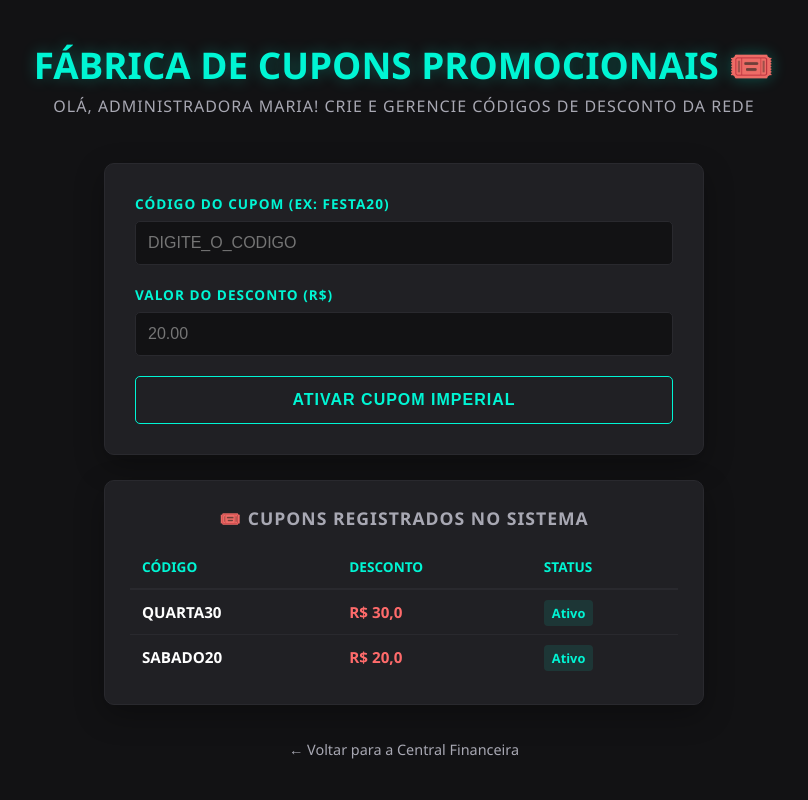
After one commit to Conceicao-creator/barbershop-premium, a Django app: page /fabrica-cupons/ in a window 1280 px wide. The commit adds this page. Shown: the whole page, without its empty margins (236-1044 px from the left). Run offline with Django 5.2, Linux system fonts and the light colour scheme; data comes from the database, SQL or seed files in the repository; both versions use the stored data as it was after the commit.

Commit message:
Feature - Fábrica de Cupons e Gráfico Semanal Dinâmico 100% integrados e limpos 🎟️📊👑

```diff
--- a/barbershop_server/urls.py
+++ b/barbershop_server/urls.py
@@ -3,27 +3,39 @@ from django.urls import path
 from django.shortcuts import render, redirect, get_object_or_404
 from django.contrib.auth.models import User
 from django.contrib.auth import authenticate, login as auth_login
-from barbershop_server.models import Agendamento, PerfilCliente
-from django.contrib.admin.exceptions import AlreadyRegistered
+from barbershop_server.models import Agendamento, PerfilCliente, CupomDesconto
 from django.core.mail import send_mail
 from datetime import datetime
 
+
 class AgendamentoAdmin(admin.ModelAdmin):
-    list_display = ('id', 'cliente', 'servico', 'barbeiro', 'data', 'horario', 'valor_bruto', 'desconto_aplicado', 'meio_pagamento', 'pago')
+    list_display = ('id', 'cliente', 'servico', 'barbeiro', 'data', 'horario', 'valor_bruto', 'desconto_aplicado',
+                    'meio_pagamento', 'pago')
     list_filter = ('barbeiro', 'pago', 'meio_pagamento')
     search_fields = ('cliente__username', 'servico')
+
 
 class PerfilClienteAdmin(admin.ModelAdmin):
     list_display = ('id', 'user', 'saldo_cashback')
 
-try:
+
+class CupomDescontoAdmin(admin.ModelAdmin):
+    list_display = ('id', 'codigo', 'valor_desconto', 'ativo')
+
+
+if not admin.site.is_registered(Agendamento):
     admin.site.register(Agendamento, AgendamentoAdmin)
+
+if not admin.site.is_registered(PerfilCliente):
     admin.site.register(PerfilCliente, PerfilClienteAdmin)
-except AlreadyRegistered:
-    pass
+
+if not admin.site.is_registered(CupomDesconto):
+    admin.site.register(CupomDesconto, CupomDescontoAdmin)
+
 
 def pagina_inicial(request):
     return render(request, 'home.html')
+
 
 def pagina_login(request):
     if request.method == 'POST':
@@ -43,6 +55,7 @@ def pagina_login(request):
             return render(request, 'login.html', {'erro': 'Usuário ou senha incorretos. Tente novamente, Soberana!'})
     return render(request, 'login.html')
 
+
 def pagina_cadastro(request):
     if request.method == 'POST':
         usuario = request.POST.get('username').lower().strip()
@@ -51,18 +64,23 @@ def pagina_cadastro(request):
         email_cliente = request.POST.get('email')
         senha_cliente = request.POST.get('password')
         if User.objects.filter(username=usuario).exists():
-            return render(request, 'cadastro.html', {'msg_alerta': 'Este nome de usuário já está sendo usado. Tente outro!'})
-        novo_cliente = User.objects.create_user(username=usuario, email=email_cliente, password=senha_cliente, first_name=nome, last_name=whats)
+            return render(request, 'cadastro.html',
+                          {'msg_alerta': 'Este nome de usuário já está sendo usado. Tente outro!'})
+        novo_cliente = User.objects.create_user(username=usuario, email=email_cliente, password=senha_cliente,
+                                                first_name=nome, last_name=whats)
         novo_cliente.save()
         PerfilCliente.objects.create(user=novo_cliente)
         return render(request, 'login.html', {'erro': 'Cadastro realizado com maestria! Faça o seu primeiro acesso.'})
     return render(request, 'cadastro.html')
 
+
 def pagina_servicos(request):
     return render(request, 'servicos.html')
 
+
 def pagina_agendamento(request):
     return render(request, 'agendamento.html')
+
 
 def pagina_checkout(request):
     servico_real = request.POST.get('servico') or request.GET.get('servico', 'Combo Imperial Premium 👑')
@@ -97,7 +115,9 @@ def pagina_checkout(request):
             if usou_credito:
                 meio_escolhido = 'Saldo'
             novo_agendamento = Agendamento.objects.create(
-                cliente=request.user, servico=servico_real, barbeiro="lucas.barber", data=data_real, horario=horario_real, pago=True, valor_bruto=preco_numero, desconto_aplicado=desconto_total, meio_pagamento=meio_escolhido
+                cliente=request.user, servico=servico_real, barbeiro="lucas.barber", data=data_real,
+                horario=horario_real, pago=True, valor_bruto=preco_numero, desconto_aplicado=desconto_total,
+                meio_pagamento=meio_escolhido
             )
             novo_agendamento.save()
             bonus_novo = preco_numero * 0.10
@@ -107,12 +127,15 @@ def pagina_checkout(request):
             nome_do_cliente = request.user.first_name if request.user.first_name else request.user.username
             assunto = f"Confirmação Imperiosa - Seu lugar no trono está reservado! 🎉"
             corpo_mensagem = f"Olá, {nome_do_cliente}!\n\nSeu agendamento foi confirmado!\n\nLink do PIX: https://tinyurl.com\n\nAtenciosamente,\nBarberShop Imperial 👑"
-            send_mail(assunto, corpo_mensagem, 'atendimento@barbershopimperial.com.br', [email_do_cliente], fail_silently=True)
+            send_mail(assunto, corpo_mensagem, 'atendimento@barbershopimperial.com.br', [email_do_cliente],
+                      fail_silently=True)
             return redirect('pagina_sucesso')
     return render(request, 'checkout.html', contexto)
 
+
 def pagina_sucesso(request):
     return render(request, 'sucesso.html')
+
 
 def pagina_barbeiro(request):
     if request.user.is_authenticated:
@@ -132,6 +155,7 @@ def pagina_barbeiro(request):
     }
     return render(request, 'painel_barbeiro.html', contexto_barbeiro)
 
+
 def central_financeira(request):
     todos_agendamentos = Agendamento.objects.all()
     total_cortes = todos_agendamentos.count()
@@ -140,19 +164,32 @@ def central_financeira(request):
     lucro_liquido = faturamento_bruto - total_descontos
     ticket_calculado = 85.00 if total_cortes == 0 else lucro_liquido / total_cortes
     total_pix = sum((c.valor_bruto - c.desconto_aplicado) for c in todos_agendamentos if c.meio_pagamento == 'PIX')
-    total_cartao = sum((c.valor_bruto - c.desconto_aplicado) for c in todos_agendamentos if c.meio_pagamento == 'Cartão')
-    total_especie = sum((c.valor_bruto - c.desconto_aplicado) for c in todos_agendamentos if c.meio_pagamento == 'Dinheiro')
+    total_cartao = sum(
+        (c.valor_bruto - c.desconto_aplicado) for c in todos_agendamentos if c.meio_pagamento in ['Cartão', 'Cartao'])
+    total_especie = sum((c.valor_bruto - c.desconto_aplicado) for c in todos_agendamentos if
+                        c.meio_pagamento in ['Dinheiro', 'Espécie', 'Especie'])
     total_saldo = sum((c.valor_bruto - c.desconto_aplicado) for c in todos_agendamentos if c.meio_pagamento == 'Saldo')
+
     contagem_dias = {"Seg": 0, "Ter": 0, "Qua": 0, "Qui": 0, "Sex": 0, "Sáb": 0, "Dom": 0}
     mapa_dias = {0: "Seg", 1: "Ter", 2: "Qua", 3: "Qui", 4: "Sex", 5: "Sáb", 6: "Dom"}
+
     for corte in todos_agendamentos:
-        try:
-            data_objeto = datetime.strptime(corte.data, "%d/%m/%Y")
+        data_objeto = None
+        for formato in ["%d/%m/%Y", "%Y-%m-%d", "%d-%m-%Y", "%m/%d/%Y"]:
+            try:
+                data_objeto = datetime.strptime(corte.data.strip(), formato)
+                break
+            except ValueError:
+                pass
+        if data_objeto:
             numero_dia = data_objeto.weekday()
             sigla_dia = mapa_dias[numero_dia]
             contagem_dias[sigla_dia] += 1
-        except ValueError:
-            pass
+
+    # 📊 CÁLCULO INVISÍVEL DAS PORCENTAGENS DIRETO NO PYTHON:
+    maior_volume = max(contagem_dias.values()) if max(contagem_dias.values()) > 0 else 1
+    larguras = {dia: (qtd / maior_volume) * 100 for dia, qtd in contagem_dias.items()}
+
     contexto_financeiro = {
         'total_faturado': f"{faturamento_bruto:,.2f}".replace('.', ','),
         'total_descontos': f"{total_descontos:,.2f}".replace('.', ','),
@@ -165,16 +202,20 @@ def central_financeira(request):
         'total_saldo': f"{total_saldo:,.2f}".replace('.', ','),
         'seg': contagem_dias["Seg"], 'ter': contagem_dias["Ter"], 'qua': contagem_dias["Qua"],
         'qui': contagem_dias["Qui"], 'sex': contagem_dias["Sex"], 'sáb': contagem_dias["Sáb"],
-        'dom': contagem_dias["Dom"]
+        'dom': contagem_dias["Dom"],
+        'w_seg': larguras["Seg"], 'w_ter': larguras["Ter"], 'w_qua': larguras["Qua"],
+        'w_qui': larguras["Qui"], 'w_sex': larguras["Sex"], 'w_sab': larguras["Sáb"],
+        'w_dom': larguras["Dom"]
     }
     return render(request, 'faturamento.html', contexto_financeiro)
+
 
 def cadastrar_barbeiro(request):
     contexto = {'msg_alerta': '', 'msg_sucesso': ''}
     if request.method == 'POST':
-        usuario = request.POST.get('username').lower().strip()
-        nome_completo = request.POST.get('first_name')
-        senha = request.POST.get('password')
+        usuario = request.POST.get('username', '').lower().strip()
+        nome_completo = request.POST.get('first_name', '')
+        senha = request.POST.get('password', '')
         if User.objects.filter(username=usuario).exists():
             contexto['msg_alerta'] = 'Este login já pertence a um profissional da rede!'
         else:
@@ -185,17 +226,49 @@ def cadastrar_barbeiro(request):
             contexto['msg_sucesso'] = f'✓ Profissional {nome_completo} credenciado com sucesso no sistema!'
     return render(request, 'cadastro_barbeiro.html', contexto)
 
+def cadastrar_cupom(request):
+    contexto = {
+        'msg_alerta': '',
+        'msg_sucesso': '',
+        'lista_cupons': CupomDesconto.objects.all().order_by('-id')
+    }
+    if request.method == 'POST':
+        codigo_digitado = request.POST.get('codigo', '').upper().strip()
+        valor_digitado_str = request.POST.get('valor_desconto', '0')
+        try:
+            valor_numero = float(valor_digitado_str)
+            if CupomDesconto.objects.filter(codigo=codigo_digitado).exists():
+                contexto['msg_alerta'] = 'Este código promocional já está ativo no sistema!'
+            else:
+                CupomDesconto.objects.create(codigo=codigo_digitado, valor_desconto=valor_numero, ativo=True)
+                contexto['msg_sucesso'] = f'✓ Cupom {codigo_digitado} com desconto de R$ {valor_numero:.2f} ativado com maestria!'
+                contexto['lista_cupons'] = CupomDesconto.objects.all().order_by('-id')
+        except ValueError:
+            contexto['msg_alerta'] = 'Formato de valor incorreto. Use números válidos!'
+    return render(request, 'cadastro_cupom.html', contexto)
+
+def disparar_whatsapp(_request, corte_id):
+    corte = get_object_or_404(Agendamento, pk=corte_id)
+    telefone_limpo = "".join(c for c in corte.cliente.last_name if c.isdigit())
+    if not telefone_limpo.startswith("55") and len(telefone_limpo) >= 10:
+        telefone_limpo = "55" + telefone_limpo
+    nome_cliente = corte.cliente.first_name if corte.cliente.first_name else corte.cliente.username
+    mensagem_texto = f"Olá, {nome_cliente}! 👑\n\nLembrete de agendamento de {corte.servico} para o dia {corte.data} às {corte.horario}! 🪒"
+    texto_codificado = mensagem_texto.replace('\n', '%0A').replace(' ', '%20').replace('!', '%21')
+    return redirect(f"https://wa.me{telefone_limpo}?text={texto_codificado}")
+
 urlpatterns = [
     path('admin/', admin.site.urls),
     path('', pagina_inicial, name='home'),
     path('login/', pagina_login, name='login'),
     path('cadastro/', pagina_cadastro, name='cadastro'),
     path('servicos/', pagina_servicos, name='servicos'),
-path('agendamento/', pagina_agendamento, name='agendamento'),
-path('checkout/', pagina_checkout, name='checkout'),
-path('painel-barbeiro/', pagina_barbeiro, name='painel_barbeiro'),
-path('reserva-confirmada/', pagina_sucesso, name='pagina_sucesso'),
-path('disparar-zap/int:corte_id/', get_object_or_404, name='enviar_lembrete'),
-path('central-lucros/', central_financeira, name='central_financeira'),
-path('cadastrar-barbeiro/', cadastrar_barbeiro, name='cadastrar_barbeiro'),
+    path('agendamento/', pagina_agendamento, name='agendamento'),
+    path('checkout/', pagina_checkout, name='checkout'),
+    path('painel-barbeiro/', pagina_barbeiro, name='painel_barbeiro'),
+    path('reserva-confirmada/', pagina_sucesso, name='pagina_sucesso'),
+    path('central-lucros/', central_financeira, name='central_financeira'),
+    path('cadastrar-barbeiro/', cadastrar_barbeiro, name='cadastrar_barbeiro'),
+    path('fabrica-cupons/', cadastrar_cupom, name='cadastrar_cupom'),
+    path('disparar-zap/<int:corte_id>/', disparar_whatsapp, name='enviar_lembrete'),
 ]
--- /dev/null
+++ b/templates/cadastro_cupom.html
@@ -0,0 +1,103 @@
+<!-- suppress HtmlUnknownTarget, HtmlUnknownAttribute, CssUnusedSymbol -->
+<!DOCTYPE html>
+<html lang="pt-br">
+<head>
+    <meta charset="UTF-8">
+    <meta name="viewport" content="width=device-width, initial-scale=1.0">
+    <title>BarberShop Premium | Fábrica de Cupons</title>
+    <style>
+        body { background-color: #121214; color: #FFFFFF; font-family: 'Segoe UI', sans-serif; display: flex; flex-direction: column; align-items: center; padding: 40px 20px; margin: 0; min-height: 100vh; box-sizing: border-box; }
+        .topo-painel { text-align: center; margin-bottom: 30px; }
+        .titulo-neon { font-size: 2.3rem; color: #00F5D4; font-weight: 800; text-transform: uppercase; text-shadow: 0 0 15px rgba(0, 245, 212, 0.3); margin: 0; }
+        .subtitulo { color: #A8A8B3; font-size: 1rem; margin-top: 5px; text-transform: uppercase; letter-spacing: 1px; }
+
+        .container-cupons { width: 100%; max-width: 600px; display: flex; flex-direction: column; gap: 25px; box-sizing: border-box; }
+
+        .caixa-formulario { background-color: #202024; border: 1px solid #29292e; border-radius: 10px; padding: 30px; box-shadow: 0 10px 30px rgba(0, 0, 0, 0.3); }
+
+        .grupo-input { display: flex; flex-direction: column; gap: 8px; margin-bottom: 20px; }
+        .grupo-input label { font-size: 0.85rem; color: #00F5D4; text-transform: uppercase; letter-spacing: 1px; font-weight: bold; }
+        .grupo-input input { background-color: #121214; border: 1px solid #29292e; border-radius: 5px; padding: 12px; color: #FFFFFF; font-size: 1rem; transition: border-color 0.3s; width: 100%; box-sizing: border-box; }
+        .grupo-input input:focus { border-color: #00F5D4; outline: none; }
+
+        .btn-neon { background-color: transparent; border: 1px solid #00F5D4; color: #00F5D4; padding: 14px; border-radius: 5px; font-size: 1rem; font-weight: bold; text-transform: uppercase; letter-spacing: 1px; cursor: pointer; transition: all 0.3s; width: 100%; }
+        .btn-neon:hover { background-color: #00F5D4; color: #121214; box-shadow: 0 0 15px rgba(0, 245, 212, 0.4); }
+
+        .alerta-erro { background-color: rgba(255, 107, 107, 0.1); border: 1px solid #FF6B6B; color: #FF6B6B; padding: 12px; border-radius: 5px; text-align: center; font-size: 0.9rem; margin-bottom: 20px; }
+        .alerta-sucesso { background-color: rgba(0, 245, 212, 0.1); border: 1px solid #00F5D4; color: #00F5D4; padding: 12px; border-radius: 5px; text-align: center; font-size: 0.9rem; margin-bottom: 20px; }
+
+        .tabela-container { background-color: #202024; border: 1px solid #29292e; border-radius: 10px; padding: 25px; box-shadow: 0 10px 30px rgba(0, 0, 0, 0.3); }
+        .titulo-tabela { font-size: 1.1rem; color: #A8A8B3; text-transform: uppercase; letter-spacing: 1px; margin-bottom: 15px; font-weight: bold; text-align: center; }
+
+        table { width: 100%; border-collapse: collapse; }
+        th { text-align: left; padding: 12px; color: #00F5D4; font-size: 0.85rem; text-transform: uppercase; border-bottom: 2px solid #29292e; }
+        td { padding: 12px; border-bottom: 1px solid #29292e; font-size: 0.95rem; }
+        tr:last-child td { border-bottom: none; }
+
+        .badge-ativo { background-color: rgba(0, 245, 212, 0.1); color: #00F5D4; padding: 4px 8px; border-radius: 4px; font-size: 0.8rem; font-weight: bold; }
+        .link-voltar { color: #A8A8B3; text-decoration: none; font-size: 0.9rem; align-self: center; margin-top: 10px; transition: color 0.3s; text-align: center; display: block; }
+        .link-voltar:hover { color: #00F5D4; }
+    </style>
+</head>
+<body>
+
+    <div class="topo-painel">
+        <h1 class="titulo-neon">Fábrica de Cupons Promocionais 🎟️</h1>
+        <p class="subtitulo">Olá, Administradora Maria! Crie e gerencie códigos de desconto da rede</p>
+    </div>
+
+    <div class="container-cupons">
+
+        {% if msg_alerta %}
+            <div class="alerta-erro">⚠️ {{ msg_alerta }}</div>
+        {% endif %}
+        {% if msg_sucesso %}
+            <div class="alerta-sucesso">✓ {{ msg_sucesso }}</div>
+        {% endif %}
+
+        <div class="caixa-formulario">
+            <form method="POST">
+                {% csrf_token %}
+                <div class="grupo-input">
+                    <label for="id_codigo">Código do Cupom (Ex: FESTA20)</label>
+                    <input type="text" id="id_codigo" name="codigo" placeholder="DIGITE_O_CODIGO" required autocomplete="off" style="text-transform: uppercase;">
+                </div>
+                <div class="grupo-input">
+                    <label for="id_valor">Valor do Desconto (R$)</label>
+                    <input type="number" id="id_valor" name="valor_desconto" step="0.01" placeholder="20.00" required>
+                </div>
+                <button type="submit" class="btn-neon">Ativar Cupom Imperial</button>
+            </form>
+        </div>
+
+        <div class="tabela-container">
+            <div class="titulo-tabela">🎟️ Cupons Registrados no Sistema</div>
+            <table>
+                <thead>
+                    <tr>
+                        <th>Código</th>
+                        <th>Desconto</th>
+                        <th>Status</th>
+                    </tr>
+                </thead>
+                <tbody>
+                    {% for cupom in lista_cupons %}
+                    <tr>
+                        <td style="font-weight: bold; color: #FFFFFF;">{{ cupom.codigo }}</td>
+                        <td style="color: #FF6B6B; font-weight: bold;">R$ {{ cupom.valor_desconto }}</td>
+                        <td><span class="badge-ativo">Ativo</span></td>
+                    </tr>
+                    {% empty %}
+                    <tr>
+                        <td colspan="3" style="text-align: center; color: #A8A8B3; font-style: italic; padding: 20px;">Nenhum cupom ativo no reino.</td>
+                    </tr>
+                    {% endfor %}
+                </tbody>
+            </table>
+        </div>
+
+        <a href="/central-lucros/" class="link-voltar">← Voltar para a Central Financeira</a>
+    </div>
+
+</body>
+</html>
--- a/templates/faturamento.html
+++ b/templates/faturamento.html
@@ -48,7 +48,11 @@
         <p class="subtitulo">Olá, Administradora Maria! Controle absoluto e faturamento por canais</p>
     </div>
     <div class="container-faturamento">
-        <a href="/cadastrar-barbeiro/" class="link-voltar" style="border: 1px solid #00F5D4; padding: 12px 24px; border-radius: 5px; color: #00F5D4; font-weight: bold; text-transform: uppercase; margin-bottom: 5px; letter-spacing: 1px; text-align: center; align-self: flex-start;">🪒 Credenciar Novo Barbeiro</a>
+                <div style="display: flex; gap: 15px; margin-bottom: 20px; width: 100%;">
+            <a href="/cadastrar-barbeiro/" class="link-voltar" style="border: 1px solid #00F5D4; padding: 12px 24px; border-radius: 5px; color: #00F5D4; font-weight: bold; text-transform: uppercase; letter-spacing: 1px; text-align: center; margin: 0; text-decoration: none; flex: 1;">🪒 Credenciar Novo Barbeiro</a>
+            <a href="/fabrica-cupons/" class="link-voltar" style="border: 1px solid #FF6B6B; padding: 12px 24px; border-radius: 5px; color: #FF6B6B; font-weight: bold; text-transform: uppercase; letter-spacing: 1px; text-align: center; margin: 0; text-decoration: none; flex: 1;">🎟️ Fábrica de Cupons Promocionais</a>
+        </div>
+
         <div class="legenda-caixa">💡 <span>LEGENDA AUDITORIA:</span> A matemática do caixa obedece à regra: Faturamento Bruto menos os Descontos / Cupons aplicados resulta no Lucro Líquido Real.</div>
         <div class="grid-principais">
             <div class="card-mestre bruto"><div class="bloco-titulo">Faturamento Bruto</div><div class="valor-txt">R$ {{ total_faturado }}</div></div>
```
Also changed, not shown: barbershop_server/models.py (+9 -0 lines), barbershop_server/migrations/0004_cupomdesconto.py (added), db.sqlite3.
